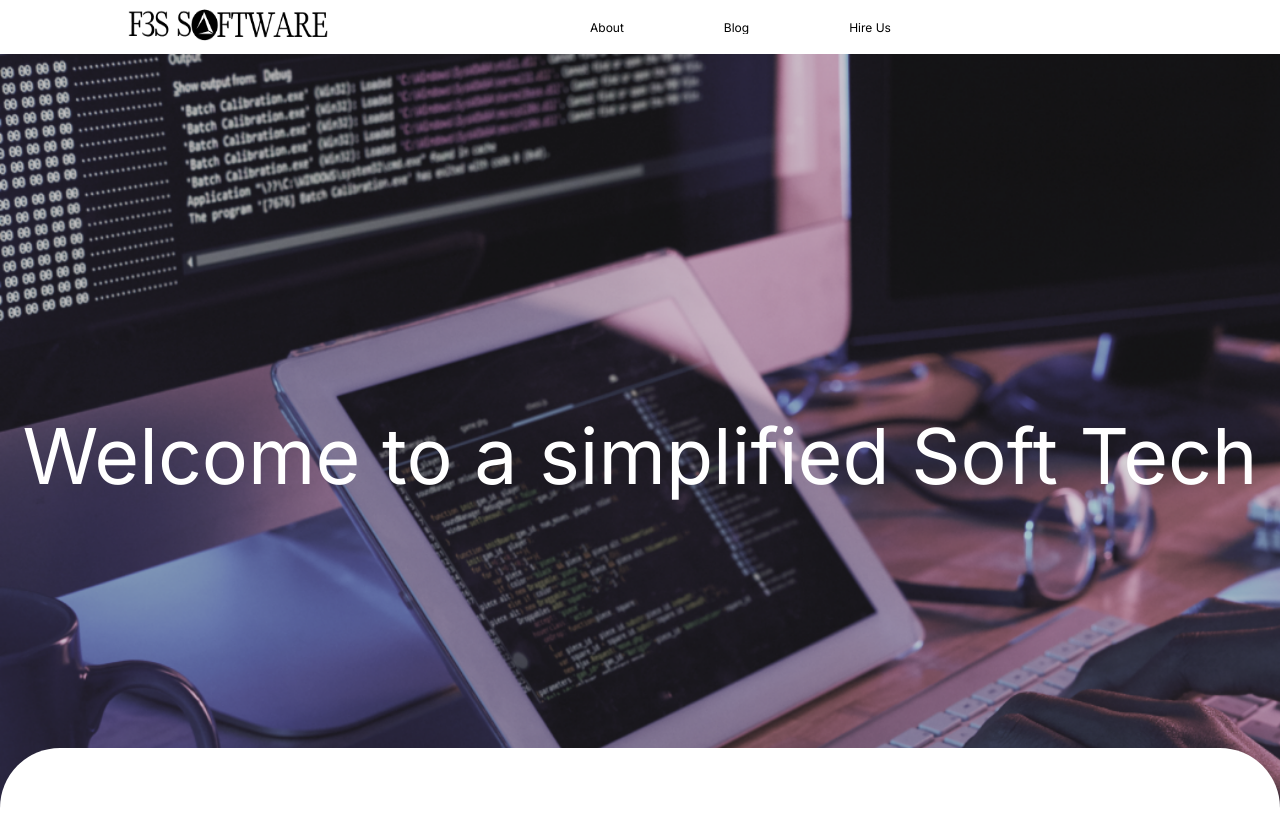
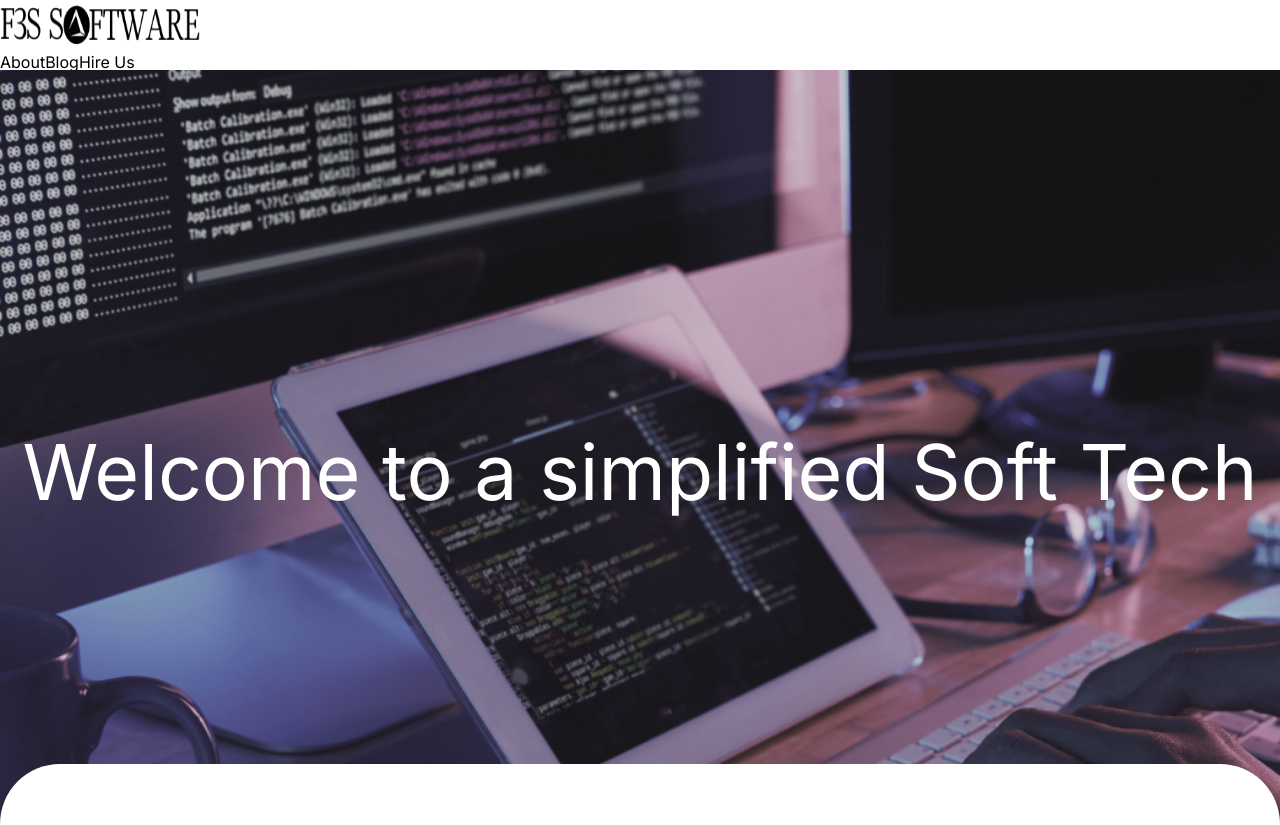
Before and after one commit to f3ssoftware/f3sNextjsSite, a Next.js app: page / in a window 1280 px wide. Shown: the top 825 px of the page. Built offline with nearby package versions, Linux system fonts and the light colour scheme.

Commit message:
testing netlify bug

```diff
--- a/src/app/components/Footer/footer.css
+++ b/src/app/components/Footer/footer.css
@@ -1,16 +1,3 @@
-
-    body{
-        background: white;
-        margin: 0;
-        font-family: Roboto, sans-serif;
-        width: 100%;
-    }
-    h1,h2,h3{
-        font-weight: normal;
-    }
-    h1, h2, h3, p, ul, img{
-        margin:0;
-    }
 
     .footer{
         background-color: black;
--- a/src/app/components/LandPage/landpage.css
+++ b/src/app/components/LandPage/landpage.css
@@ -108,16 +108,3 @@
         display: block;
         margin-left: 33%;
     }
-
-    body{
-        background: white;
-        margin: 0;
-        font-family: Roboto, sans-serif;
-        width: 100%;
-    }
-    h1,h2,h3{
-        font-weight: normal;
-    }
-    h1, h2, h3, p, ul, img{
-        margin:0;
-    }
--- a/src/app/components/Navbar/navbar.css
+++ b/src/app/components/Navbar/navbar.module.css
@@ -1,15 +1,4 @@
-body{
-    background: white;
-    margin: 0;
-    font-family: Roboto, sans-serif;
-    width: 100%;
-}
-h1,h2,h3{
-    font-weight: normal;
-}
-h1, h2, h3, p, ul, img{
-    margin:0;
-}
+
 .f3s-header{
     background-color: white;
     position:relative;
--- a/src/app/components/Navbar/navbar.tsx
+++ b/src/app/components/Navbar/navbar.tsx
@@ -1,7 +1,7 @@
 import React from "react";
 import { Menubar } from "primereact/menubar";
 import Image from "next/image";
-import "./navbar.css";
+import styles from "./navbar.module.css";
 
 export function Navbar() {
   const menuItems = [
@@ -29,13 +29,14 @@ export function Navbar() {
   return (
     <div>
       <header>
-        <section className="f3s-header">
-          <div className="initial-card">
+        <section className={styles.f3sHeader}>
+          <div className={styles.initialCard}>
             <Image
               src="/img/F3S Software.png"
               width={200}
               height={50}
               alt="F3S Software Logo"
+              className={styles.logo}
             />
           </div>
           <nav>
--- a/src/app/globals.css
+++ b/src/app/globals.css
@@ -86,13 +86,22 @@ body {
 }
 
 body {
-  color: rgb(var(--foreground-rgb));
+  margin: 0;
+  font-family: Roboto, sans-serif;
+  width: 100%;
   background: linear-gradient(
       to bottom,
       transparent,
-      rgb(var(--background-end-rgb))
+      white
     )
-    rgb(var(--background-start-rgb));
+    white
+}
+
+h1,h2,h3{
+  font-weight: normal;
+}
+h1, h2, h3, p, ul, img{
+  margin:0;
 }
 
 a {
```
